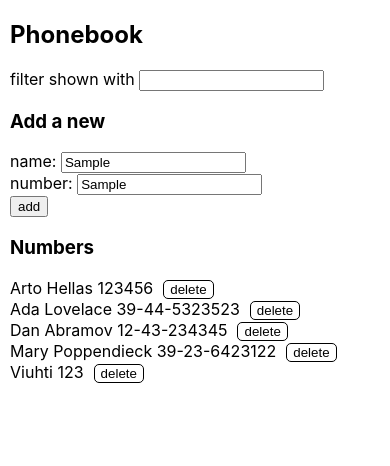
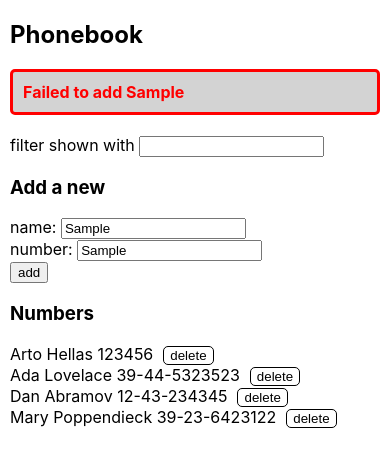
Before and after one commit to heidikrisse/Hy-FullStack-Course-Submission-Repo, a React (Create React App) app in the folder osa2/puhelinluettelo_step6-15_using_cra/: page / in a window 390 px wide. Both pictures are taken after typing "Sample", "Sample" into the empty fields and a click on the button "add". Shown: the top 466 px of the page. Built offline with nearby package versions, Linux system fonts and the light colour scheme; no server answers; data requests are answered from the project's data file.

Commit message:
osa 2: 2.17 puhelinluettelo step 12 - Add error handling and notifications for failed operations in phonebook

```diff
--- a/osa2/puhelinluettelo_step6-15_using_cra/db.json
+++ b/osa2/puhelinluettelo_step6-15_using_cra/db.json
@@ -19,11 +19,6 @@
       "name": "Mary Poppendieck",
       "number": "39-23-6423122",
       "id": "4"
-    },
-    {
-      "id": "c44c",
-      "name": "Viuhti",
-      "number": "123"
     }
   ]
 }
--- a/osa2/puhelinluettelo_step6-15_using_cra/src/App.css
+++ b/osa2/puhelinluettelo_step6-15_using_cra/src/App.css
@@ -1,40 +1,5 @@
 .App {
   margin: 10px;
-}
-
-.App-logo {
-  height: 40vmin;
-  pointer-events: none;
-}
-
-@media (prefers-reduced-motion: no-preference) {
-  .App-logo {
-    animation: App-logo-spin infinite 20s linear;
-  }
-}
-
-.App-header {
-  background-color: #282c34;
-  min-height: 100vh;
-  display: flex;
-  flex-direction: column;
-  align-items: center;
-  justify-content: center;
-  font-size: calc(10px + 2vmin);
-  color: white;
-}
-
-.App-link {
-  color: #61dafb;
-}
-
-@keyframes App-logo-spin {
-  from {
-    transform: rotate(0deg);
-  }
-  to {
-    transform: rotate(360deg);
-  }
 }
 
 .delete-button {
@@ -65,3 +30,9 @@
   background: #d3d3d3;
   border: 3px solid #006400;
 }
+
+.notification.error {
+  color: red;
+  background: #d3d3d3;
+  border: 3px solid red;
+}
--- a/osa2/puhelinluettelo_step6-15_using_cra/src/App.js
+++ b/osa2/puhelinluettelo_step6-15_using_cra/src/App.js
@@ -39,6 +39,7 @@ const App = () => {
   const [newName, setNewName] = useState('')
   const [newNumber, setNewNumber] = useState('')
   const [searchTerm, setSearchTerm] = useState('')
+  const [notification, setNotification] = useState({ message: null, isSuccess: true })
 
   useEffect(() => {
     personService
@@ -46,7 +47,13 @@ const App = () => {
       .then(initialPersons => {
         setPersons(initialPersons)
       })
-
+      .catch(error => {
+        setNotification({
+          message: "Failed to fetch data from server",
+          isSuccess: false
+        })
+        setTimeout(() => setNotification({ message: null }), 3000)
+      })
   }, [])
 
   const handleNameChange = (event) => {
@@ -63,13 +70,23 @@ const App = () => {
 
   const handleDelete = (id, name) => {
     if (window.confirm(`Delete ${name} ?`)) {
-      personService.remove(id).then(() => {
-        setPersons(persons.filter(person => person.id !== id))
-      })
+      personService
+        .remove(id)
+        .then(() => {
+          setPersons(persons.filter(person => person.id !== id))
+          setNotification({ message: `Deleted ${name}`, isSuccess: true })
+          setTimeout(() => setNotification({ message: null }), 3000)
+        })
+        .catch(error => {
+          setNotification({
+            message: `Information of ${name} has already been removed from server`,
+            isSuccess: false
+          })
+          setTimeout(() => setNotification({ message: null }), 3000)
+        })
     }
   }
 
-  const [successMessage, setSuccessMessage] = useState(null)
   const addPerson = (event) => {
     event.preventDefault()
     const personExists = persons.find(person => person.name === newName)
@@ -81,20 +98,32 @@ const App = () => {
           .update(personExists.id, newPerson)
           .then(updatedPerson => {
             setPersons(persons.map(person => person.id !== personExists.id ? person : updatedPerson))
-            setSuccessMessage(`Updated ${updatedPerson.name}'s number`)
-            setTimeout(() => setSuccessMessage(null), 3000)
+            setNotification({ message: `Updated ${updatedPerson.name}'s number`, isSuccess: true })
+            setTimeout(() => setNotification({ message: null }), 3000)
           })
           .catch(error => {
-            setSuccessMessage(`Failed to update ${newName}'s number`)
-            setTimeout(() => setSuccessMessage(null), 3000)
+            setNotification({
+              message: `Information of ${newName} has already been removed from server`,
+              isSuccess: false
+            })
+            setPersons(persons.filter(person => person.id !== personExists.id))
+            setTimeout(() => setNotification({ message: null }), 3000)
           })
       }
     } else {
-      personService.create(newPerson).then(addedPerson => {
-        setPersons(persons.concat(addedPerson))
-        setSuccessMessage(`Added ${addedPerson.name}`)
-        setTimeout(() => setSuccessMessage(null), 3000)
-      })
+      personService.create(newPerson)
+        .then(addedPerson => {
+          setPersons(persons.concat(addedPerson))
+          setNotification({ message: `Added ${addedPerson.name}`, isSuccess: true })
+          setTimeout(() => setNotification({ message: null }), 3000)
+        })
+        .catch(error => {
+          setNotification({
+            message: `Failed to add ${newName}`,
+            isSuccess: false
+          })
+          setTimeout(() => setNotification({ message: null }), 3000)
+        })
     }
   }
 
@@ -105,7 +134,7 @@ const App = () => {
   return (
     <div className="App">
       <h2>Phonebook</h2>
-      <Notification message={successMessage} isSuccess={true} />
+      <Notification message={notification.message} isSuccess={notification.isSuccess} />
 
       <Filter searchTerm={searchTerm} handleSearchChange={handleSearchChange} />
 
--- a/osa2/puhelinluettelo_step6-15_using_cra/src/Notification.js
+++ b/osa2/puhelinluettelo_step6-15_using_cra/src/Notification.js
@@ -1,8 +1,12 @@
 const Notification = ({ message, isSuccess }) => {
-  if (!message) return null
+  if (message === null) {
+    return null
+  }
+
+  const notificationClass = isSuccess ? "notification success" : "notification error"
 
   return (
-    <div className={isSuccess ? "notification success" : "notification error"}>
+    <div className={notificationClass}>
       {message}
     </div>
   )
```
